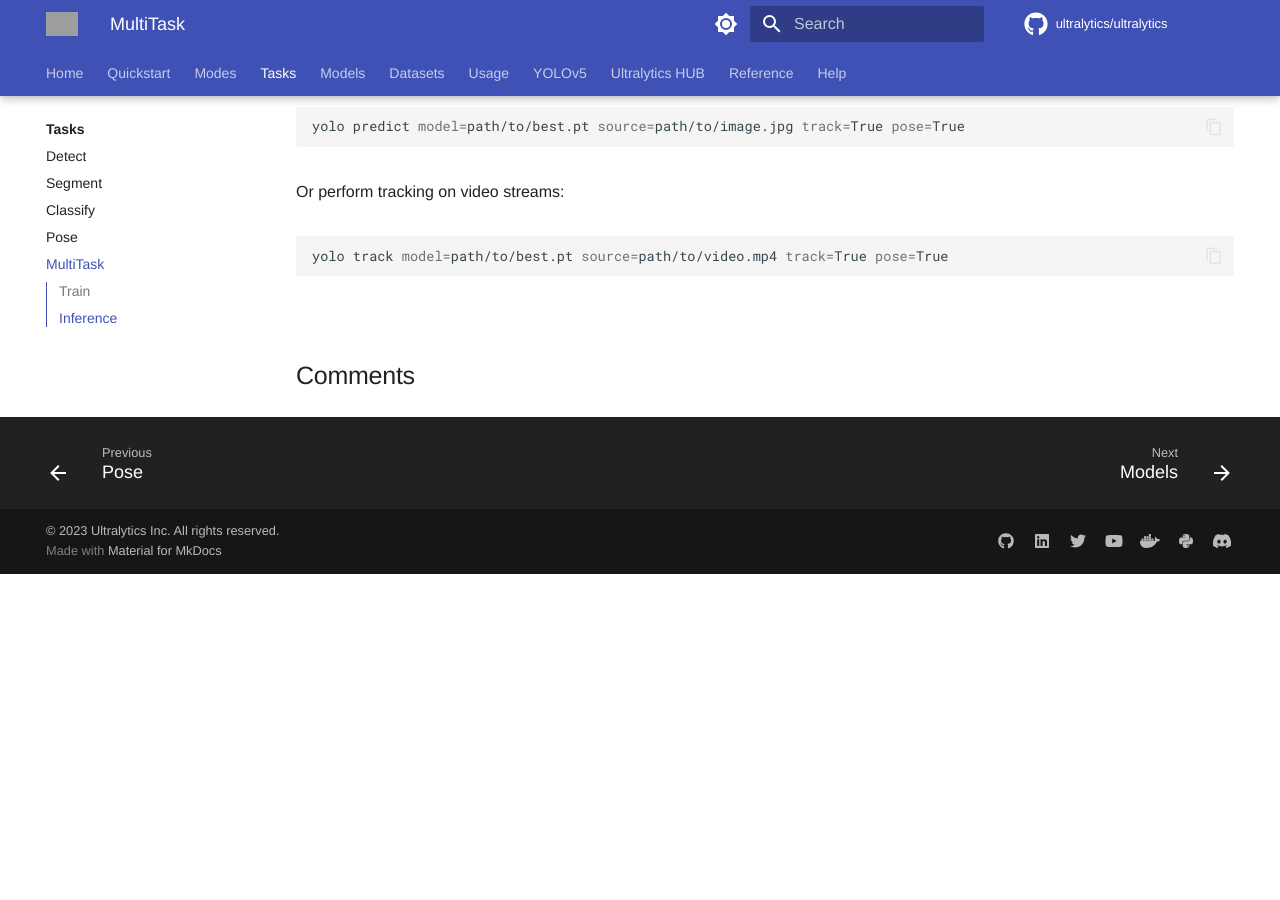
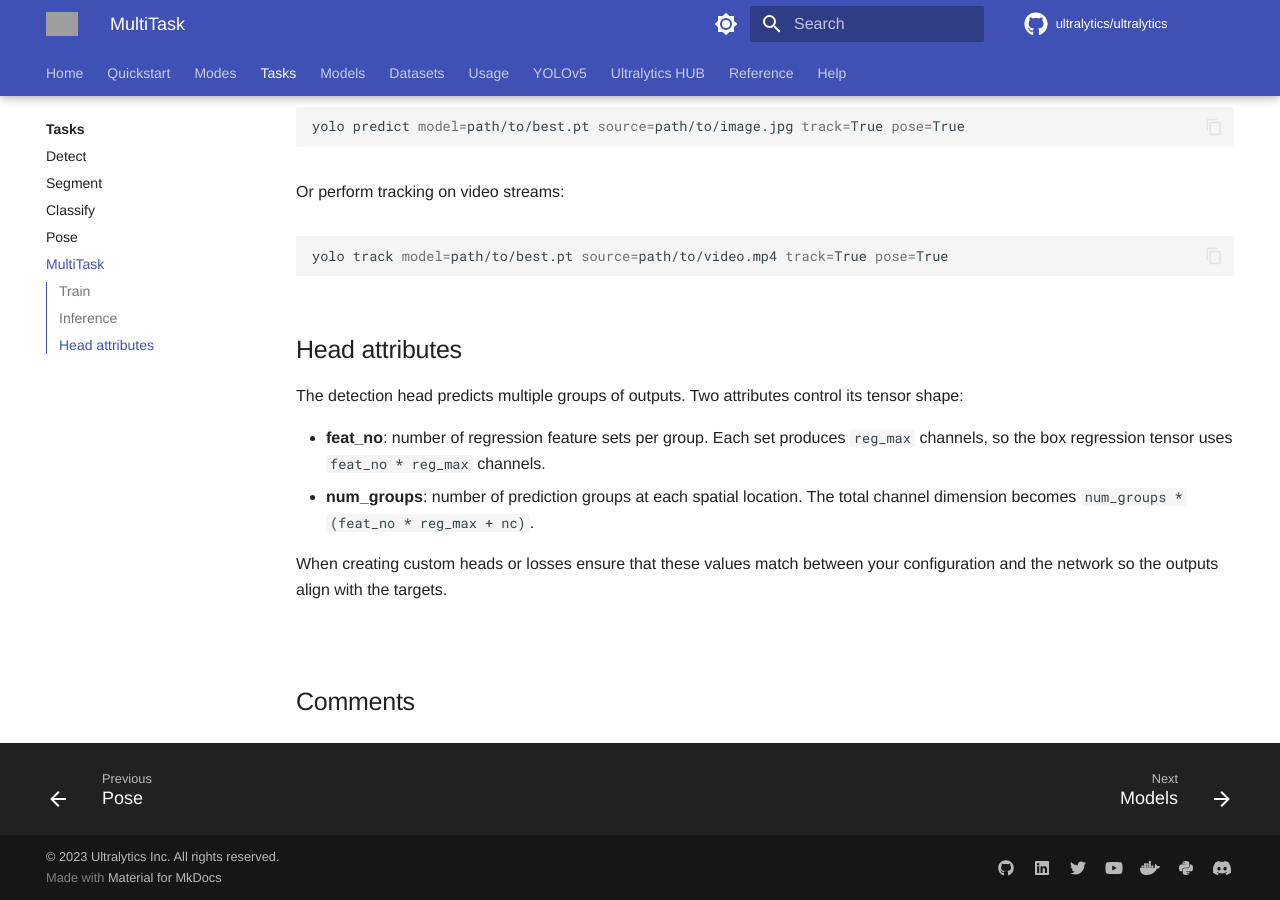
Before and after one commit to LAKERFrank/YOLOv8-Multi-Task, an MkDocs documentation site: the page built from docs/tasks/multitask.md, in a window 1280 px wide and 900 px high, scrolled down 731 px. Built offline with MkDocs 1.6.1 and Material for MkDocs 9.7.7, drawn with Linux system fonts in a browser that asks for light colours; some web fonts are replaced; comment, search, counter and statistics services are not loaded; before the commit the page ends 1305 px from its top, so only the background shows below that; grey boxes are pictures that could not be loaded.

Commit message:
docs: document head feature controls

````diff
--- a/docs/tasks/multitask.md
+++ b/docs/tasks/multitask.md
@@ -39,3 +39,17 @@
 ```bash
 yolo track model=path/to/best.pt source=path/to/video.mp4 track=True pose=True
 ```
+
+## Head attributes
+
+The detection head predicts multiple groups of outputs. Two attributes control
+its tensor shape:
+
+- **feat_no**: number of regression feature sets per group. Each set produces
+  `reg_max` channels, so the box regression tensor uses `feat_no * reg_max`
+  channels.
+- **num_groups**: number of prediction groups at each spatial location. The total
+  channel dimension becomes `num_groups * (feat_no * reg_max + nc)`.
+
+When creating custom heads or losses ensure that these values match between your
+configuration and the network so the outputs align with the targets.
````
Also changed, not shown: 6 other files.
